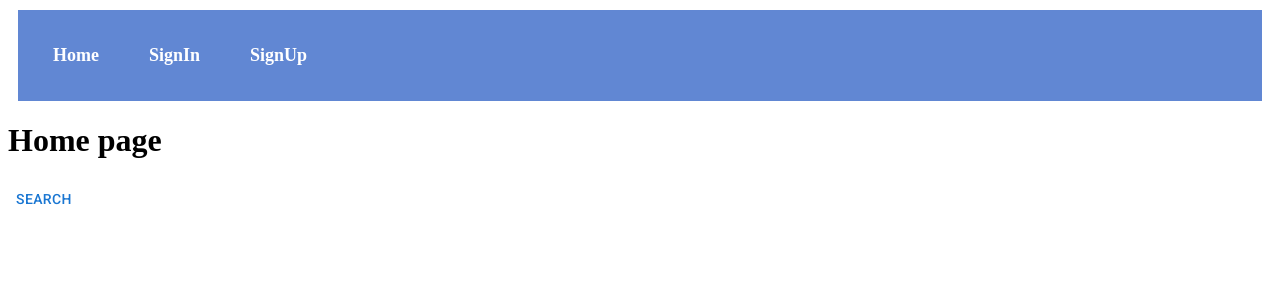
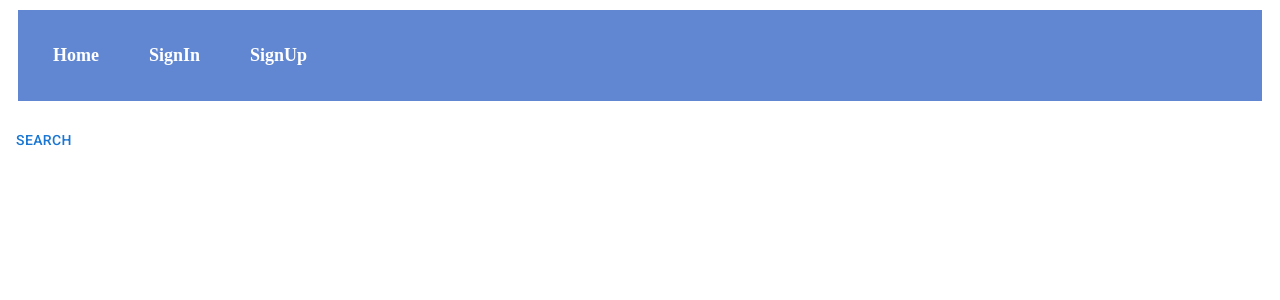
Before and after one commit to AndrewYoung72/react-apollo-learning, a React (Create React App) app: page / in a window 1280 px wide. Shown: the top 300 px of the page. Built offline with nearby package versions, Linux system fonts and the light colour scheme.

Commit message:
data workable and dynamic rendering to home component

```diff
--- a/src/pages/Home.js
+++ b/src/pages/Home.js
@@ -1,22 +1,50 @@
-import React from "react";
-import Button from '@mui/material/Button';
+import React, { useState } from "react";
+import Button from "@mui/material/Button";
 
-
-const API_URL = "https://api.openbrewerydb.org/breweries?by_state=colorado&per_page=20";
+const API_URL =
+  "https://api.openbrewerydb.org/breweries?by_state=colorado&per_page=20";
 
 export default function Home() {
+  const [pubData, setPubData] = useState([]);
 
-  const searchBreweries = async (title) => {
+  // useEffect(() => {
+  //   const fetchData = async (by_state) => {
+  //     const response = await fetch(`${API_URL}`);
+  //     const data = await response.json();
+  //     setPubData(data.slice(0, 20));
+  //   };
+  //   fetchData();
+  // }, []);
+  const searchBreweries = async (by_state) => {
     const response = await fetch(`${API_URL}`);
     const data = await response.json();
-    console.log(data);
+    setPubData(data);
+    // console.log(data);
+    // console.log(data[0].id);
+
+    pubData.forEach((data) => {
+      console.log(data);
+    })
+
   }
   return (
     <div>
-      <h1>Home page</h1>
-      <Button onClick={() => {
-        searchBreweries();
-      }}>Search</Button>
+      {pubData.map((pubData, id) => (
+        <div key={id}>
+          <p>{pubData.name}</p>
+          <p>{pubData.city}</p>
+          <p>{pubData.street}</p>
+          <p>{pubData.brewery_type}</p>
+        </div>
+      ))}
+      <h1>{pubData.name}</h1>
+      <Button
+        onClick={() => {
+          searchBreweries();
+        }}
+      >
+        Search
+      </Button>
     </div>
   );
 }
```
